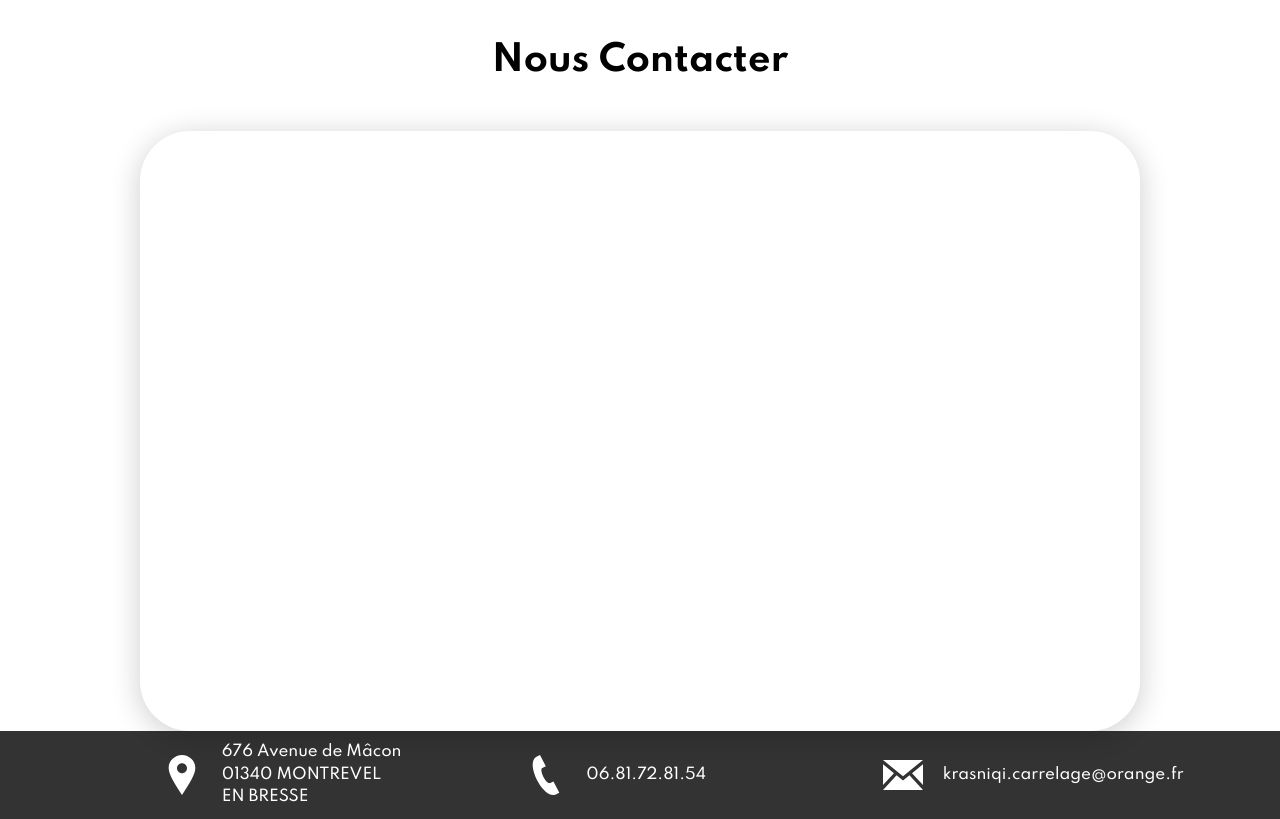
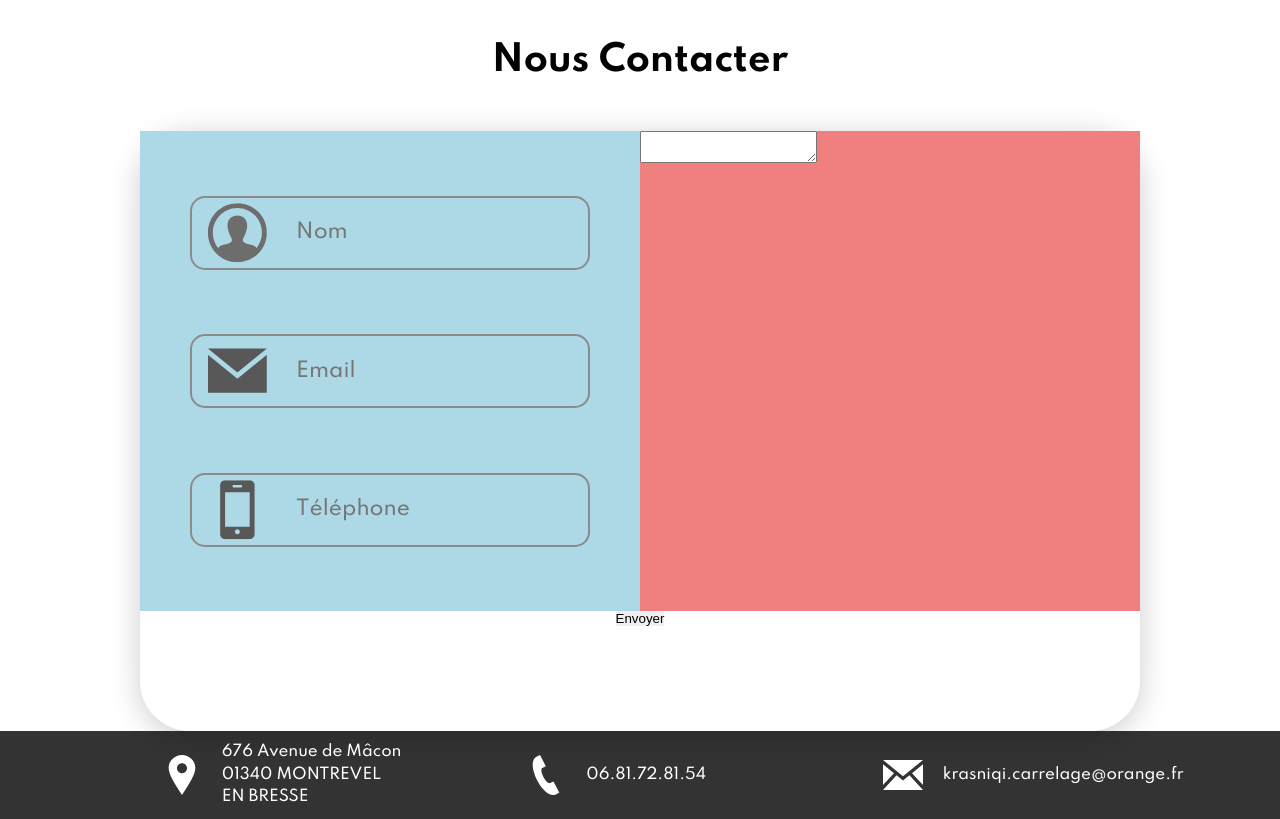
Before and after one commit to RayaneBengaoui/Tiler_website, a React (Create React App) app: page / in a window 1280 px wide. Shown: the part 2580-3399 px from the top of the page. Built offline with nearby package versions, Linux system fonts and the light colour scheme.

Commit message:
Setting up the Contact form

```diff
--- a/src/GlobalStyle.js
+++ b/src/GlobalStyle.js
@@ -45,6 +45,15 @@ const GlobalStyle = createGlobalStyle`
 		padding: 0rem 2rem;
 	}
 
+	form{
+		input{
+			outline:none;
+			background:none;
+			border : none;
+			font-family : inherit;
+		}
+	}
+
 
 
 `;
--- a/src/components/sections/ContactSection.js
+++ b/src/components/sections/ContactSection.js
@@ -5,12 +5,52 @@ import footer_position from "../../icons/footer_position.svg";
 import footer_phone from "../../icons/footer_phone.svg";
 import footer_mail from "../../icons/footer_mail.svg";
 
+import contact_perso from "../../icons/contact_perso.svg";
+import contact_mail from "../../icons/contact_mail.svg";
+import contact_phone from "../../icons/contact_phone.svg";
+
 const ContactSection = () => {
   return (
     <StyledContact>
       <Form>
         <h1>Nous Contacter</h1>
-        <form action=""></form>
+        <form action="">
+          <div className="informations">
+            <div className="contact_section">
+              <div className="contact_section__input">
+                <img src={contact_perso} alt="profil" />
+                <input
+                  type="text"
+                  id="name"
+                  name="user_name"
+                  placeholder="Nom"
+                />
+              </div>
+              <div className="contact_section__input">
+                <img src={contact_mail} alt="mail" />
+                <input
+                  type="email"
+                  id="mail"
+                  name="user_mail"
+                  placeholder="Email"
+                />
+              </div>
+              <div className="contact_section__input">
+                <img src={contact_phone} alt="phone" />
+                <input
+                  id="telNo"
+                  name="telNo"
+                  type="tel"
+                  placeholder="Téléphone"
+                />
+              </div>
+            </div>
+            <div className="message_section">
+              <textarea id="msg" name="user_message"></textarea>
+            </div>
+          </div>
+          <button>Envoyer</button>
+        </form>
       </Form>
       <Footer>
         <div className="contacts">
@@ -44,15 +84,57 @@ const StyledContact = styled.div`
 const Form = styled.div`
   min-height: 90vh;
   padding-top: 5rem;
+
   h1 {
     text-align: center;
     padding-bottom: 5rem;
+  }
+
+  button {
+    align-self: center;
   }
   form {
     width: 100rem;
     height: 60rem;
     border-radius: 5rem;
     box-shadow: 0px 5px 30px rgba(0, 0, 0, 0.2);
+    display: flex;
+    flex-direction: column;
+  }
+
+  .informations {
+    height: 80%;
+    display: flex;
+
+    .contact_section {
+      width: 50%;
+      padding: 0rem 5rem;
+      background-color: lightblue;
+      display: flex;
+      flex-direction: column;
+      justify-content: space-evenly;
+
+      &__input {
+        border: 2px solid #8b8b8b;
+        border-radius: 1.5rem;
+        padding: 0.5rem 0rem;
+        display: flex;
+        justify-content: space-around;
+        img {
+          filter: grayscale(100%);
+          /* filter: invert(1) sepia(1) saturate(5) hue-rotate(175deg); */
+        }
+        input {
+          width: 70%;
+          font-size: 2rem;
+        }
+      }
+    }
+
+    .message_section {
+      width: 50%;
+      background-color: lightcoral;
+    }
   }
 `;
 
```
Also changed, not shown: 1 other file (tests, documents, lock files or other folders).
